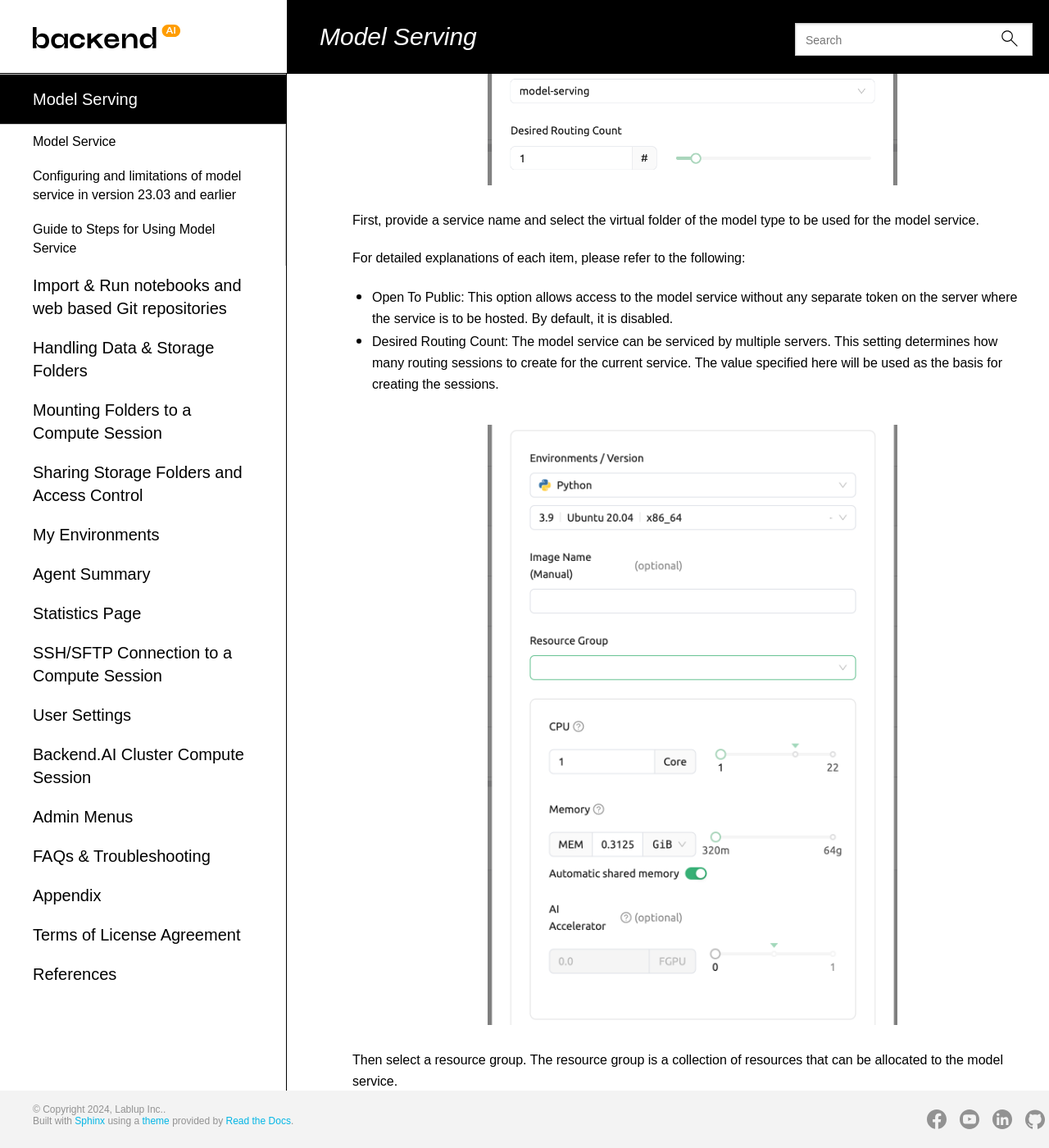
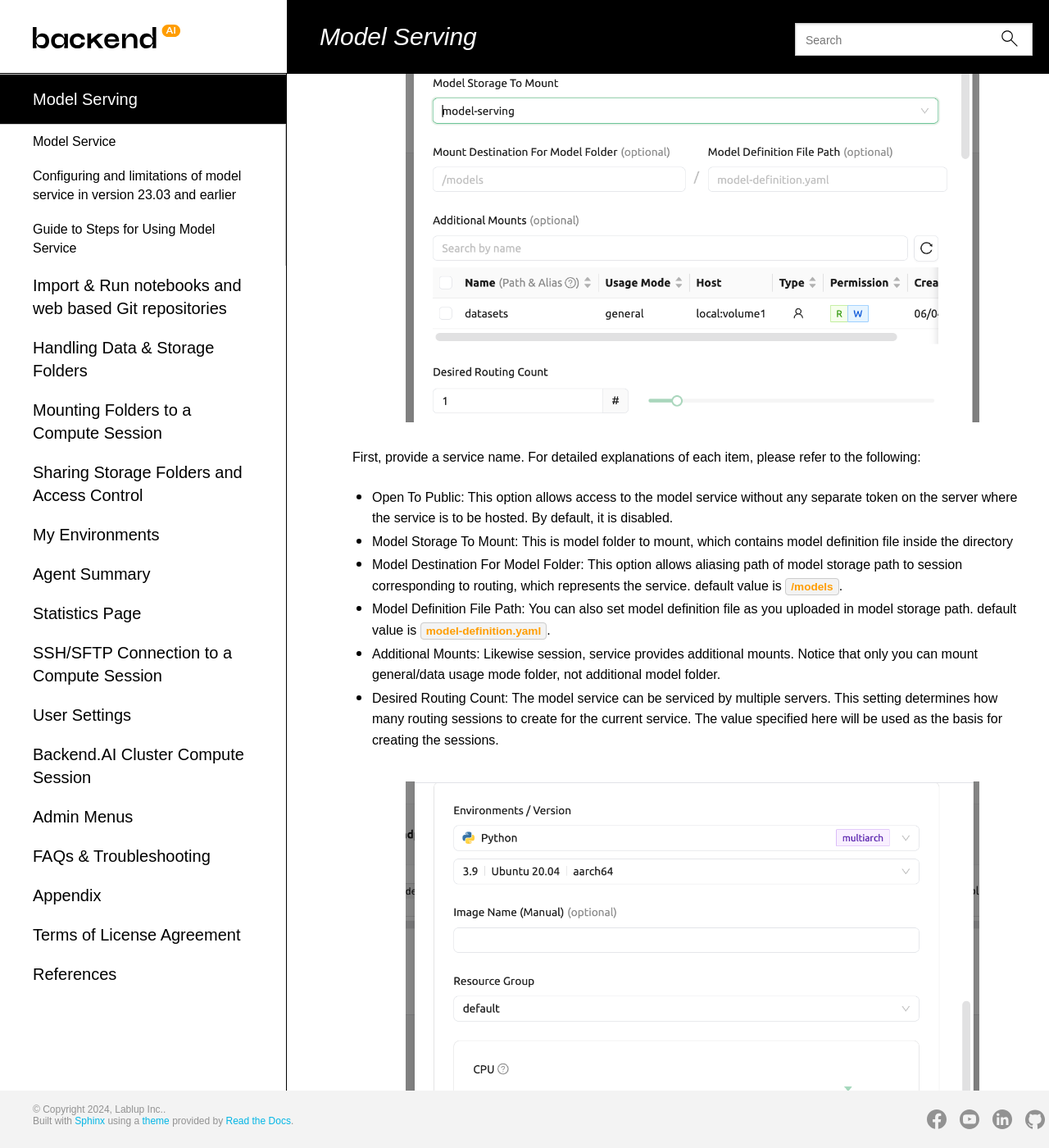
Before and after one commit to lablup/backend.ai-docs-webui, a Sphinx documentation site: the page built from docs/model_serving/model_serving.rst, in a window 1280 px wide and 1400 px high, scrolled down 6094 px. Shown: the whole window at 82% size. Built offline with Sphinx 7.4.7 and the Read the Docs theme 2.0.0, drawn with Linux system fonts in a browser that asks for light colours; some web fonts are replaced; some of the changed text lies outside the part shown.

Commit message:
docs: update model-serving with mount vfolder and validation

```diff
--- a/docs/model_serving/model_serving.rst
+++ b/docs/model_serving/model_serving.rst
@@ -74,8 +74,9 @@
 ~~~~~~~~~~~~~~~~~~~~~~~~~~~~~~~~
 
    .. note::
-      The model definition file must be named ``model-definition.yml`` or
-      ``model-definition.yaml`` to align with the current version.
+      From 24.03, you can configure model definition file name. But if you don't
+      input any other input field in model definition file path, then the system will
+      regard it as ``model-definition.yml`` or ``model-definition.yaml``
 
 The model definition file contains the configuration information
 required by the Backend.AI system to automatically start, initialize,
@@ -192,8 +193,8 @@
    :align: center
    :alt: Model definition file upload
 
-Creating/Modifying Model Service
-~~~~~~~~~~~~~~~~~~~~~~~~~~~~~~~~
+Creating/Validating Model Service
+~~~~~~~~~~~~~~~~~~~~~~~~~~~~~~~~~~
 
 Once the model definition file is uploaded to the virtual folder of the
 model type, you are ready to create the model service.
@@ -203,25 +204,32 @@
 the service.
 
 .. image:: service-launcher1.png
-   :width: 500
+   :width: 700
    :align: center
    :alt: Service launcher
 
-First, provide a service name and select
-the virtual folder of the model type to be used for the model service.
-
-For detailed explanations of each item, please refer to the following:
+First, provide a service name. For detailed explanations of each item, please refer to the following:
 
 -  Open To Public: This option allows access to the model service
    without any separate token on the server where the service is to be
    hosted. By default, it is disabled.
+-  Model Storage To Mount: This is model folder to mount, which contains
+   model definition file inside the directory
+-  Model Destination For Model Folder: This option allows aliasing path of
+   model storage path to session corresponding to routing, which represents
+   the service. default value is ``/models``.
+-  Model Definition File Path: You can also set model definition file as you
+   uploaded in model storage path. default value is ``model-definition.yaml``.
+-  Additional Mounts: Likewise session, service provides additional mounts.
+   Notice that only you can mount general/data usage mode folder, not additional
+   model folder.
 -  Desired Routing Count: The model service can be serviced by multiple
    servers. This setting determines how many routing sessions to create
    for the current service. The value specified here will be used as the
    basis for creating the sessions.
 
 .. image:: service-launcher2.png
-   :width: 500
+   :width: 700
    :align: center
    :alt: Service launcher
 
@@ -247,13 +255,27 @@
    any AI accelerator on demand according to resource group.
 
 .. image:: cluster_mode.png
-   :width: 500
+   :width: 700
    :align: center
 
 -  Single Node : When running a session, the managed node and worker nodes are
    placed on a single physical node or virtual machine.
 -  Multi Node : When running a session, one managed node and one or more worker
    nodes are split across multiple physical nodes or virtual machines.
+
+Before creating model service, Backend.AI supports validation feature to check
+whether execution is available or not(due to any errors during execution.) By
+clicking ``Validate`` button in bottom-left of service launcher, a new popup for
+listening validation event will pops up. in the popup modal, you can check the status
+by container log. when result is set to ``Finished``, then validation check is finished.
+
+.. image:: model-validation-dialog.png
+   :width: 700
+   :align: center
+
+.. note::
+   The result ``Finished`` doesn't guarantee that the execution is successfully done.
+   Instead, please check the container log.
 
 Modifying Model Service
 ~~~~~~~~~~~~~~~~~~~~~~~
@@ -264,7 +286,7 @@
 fields you wish to change. After modifying the fields, click the confirm button.
 The changes will be adjusted accordingly.
 
-.. image:: routings-count-changed.png
+.. image:: edit-service-launcher.png
    :align: center
    :alt: Edit model service dialog
 
```
Also changed, not shown: docs/model_serving/cluster_mode.png, docs/model_serving/edit-service-launcher.png (added), docs/model_serving/model-validation-dialog.png (added), docs/model_serving/service-launcher1.png, docs/model_serving/service-launcher2.png, 1 other file.
